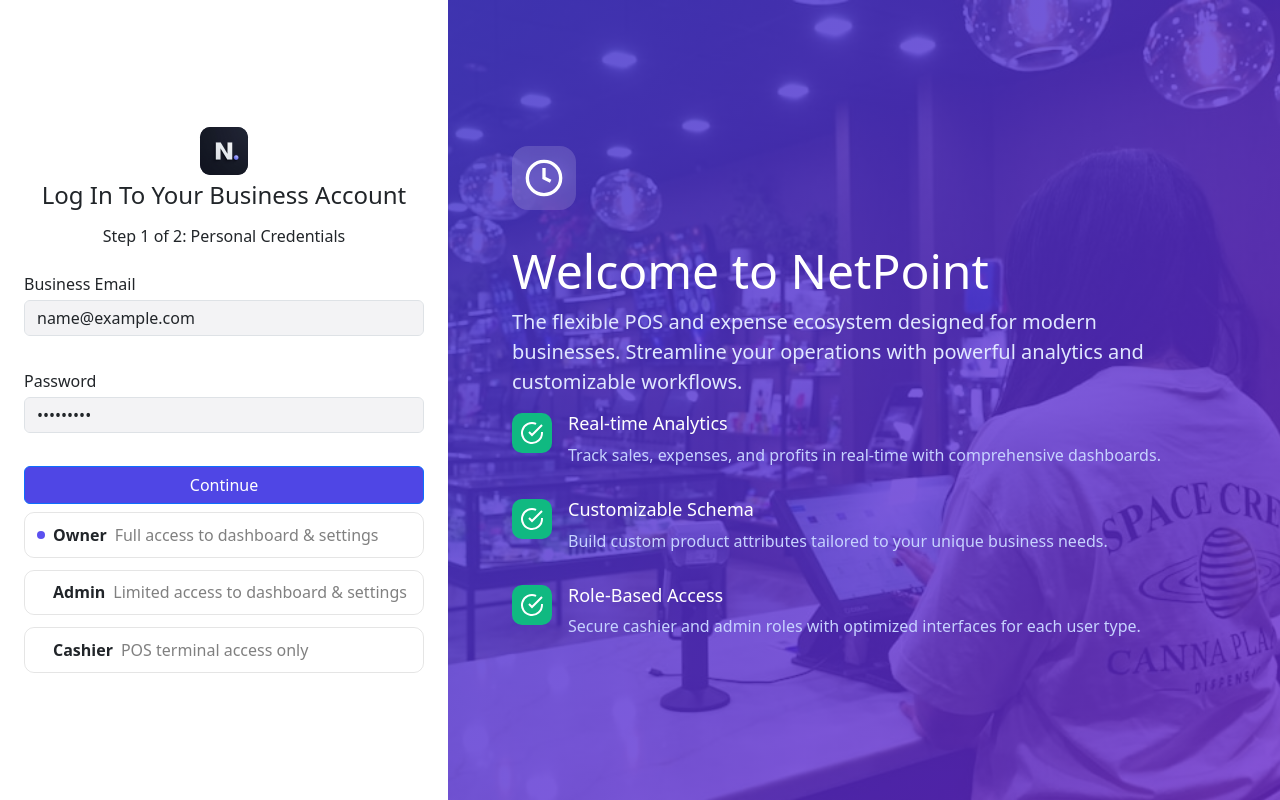
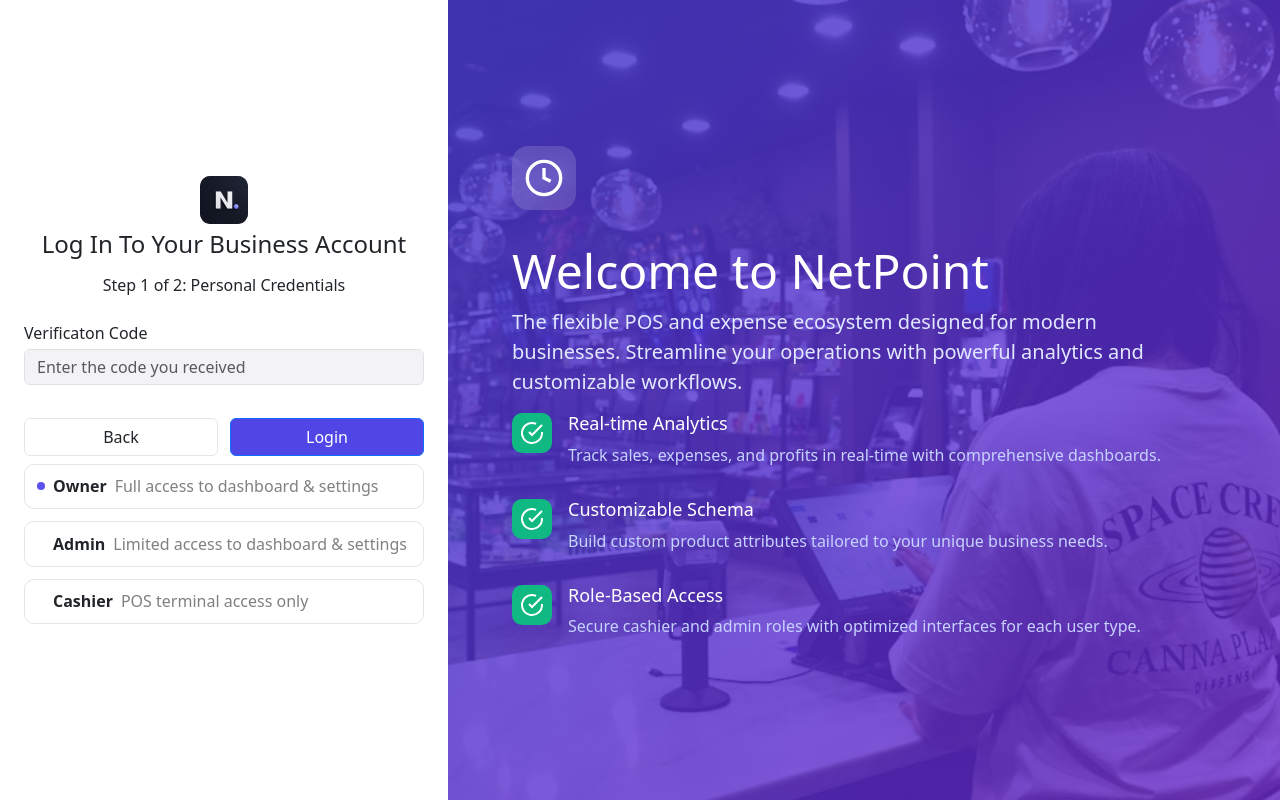
Before and after one commit to Nilo18/NetPoint-Front, an Angular app: page /login in a window 1280 px wide. Both pictures are taken after typing "name@example.com", "Sample123" into the empty fields and a click on the button "Continue". Built offline with nearby package versions, Linux system fonts and the light colour scheme.

Commit message:
Refactored login state management

```diff
--- a/src/app/app.routes.ts
+++ b/src/app/app.routes.ts
@@ -4,6 +4,7 @@ import { Signup } from './pages/signup/signup';
 import { Login } from './pages/login/login';
 import { ExpenseCalculator } from './pages/expense-calculator/expense-calculator';
 import { AdminDashboard } from './pages/admin-dashboard/admin-dashboard';
+import { NotFoundPage } from './pages/not-found-page/not-found-page';
 
 export const routes: Routes = [
     {path: "", component: Home},
@@ -11,4 +12,5 @@ export const routes: Routes = [
     {path: "login", component: Login},
     {path: "expenses", component: ExpenseCalculator},
     {path: "admin", component: AdminDashboard},
+    {path: "**", component: NotFoundPage}
 ];
--- a/src/app/components/admin-login-first-stage-form/admin-login-first-stage-form.html
+++ b/src/app/components/admin-login-first-stage-form/admin-login-first-stage-form.html
@@ -11,7 +11,7 @@
         <p class="error">{{ getError('password', loginForm) }}</p>
     </div>
     <div class="form__buttons">
-        @if (showNextStep()) {
+        @if (loginStateService.showLoginNextStep()) {
             <button class="form__prevbtn btn" (click)="setShowNextStep(false)">Back</button>
         }
         <button class="form__submitbtn btn btn-primary" type="submit">
--- a/src/app/components/admin-login-first-stage-form/admin-login-first-stage-form.ts
+++ b/src/app/components/admin-login-first-stage-form/admin-login-first-stage-form.ts
@@ -1,6 +1,7 @@
 import { Component, inject, signal, WritableSignal } from '@angular/core';
 import { FormBuilder, FormGroup, ReactiveFormsModule, Validators } from '@angular/forms';
 import { FormValidatorService } from '../../services/form-validator-service';
+import { LoginStateManagementService } from '../../services/login-state-management-service';
 
 @Component({
   selector: 'app-admin-login-first-stage-form',
@@ -12,16 +13,19 @@ export class AdminLoginFirstStageForm {
   loginForm!: FormGroup
   private fb = inject(FormBuilder)
   private formValidator = inject(FormValidatorService)
-  showNextStep: WritableSignal<boolean> = signal(false)
+  // showNextStep: WritableSignal<boolean> = signal(false)
+  public loginStateService = inject(LoginStateManagementService)
 
   ngOnInit() {
     // console.log(this.bannerFeatures)
     this.loginForm = this.fb.group({
       email: ['', [Validators.required, Validators.email]],
       password: ['', [Validators.required, Validators.minLength(8)]],
-      role: ['', [Validators.required]]
+      role: [this.loginStateService.role() || '', [Validators.required]]
     })
 
+    const saved = this.loginStateService.loginStageOneData()
+    this.loginForm.patchValue(saved)
     // this.loginFormStageTwo = this.fb.group({
     //   otpCode: ['', [Validators.required]]
     // })
@@ -29,7 +33,7 @@ export class AdminLoginFirstStageForm {
   }
 
   setShowNextStep(val: boolean) {
-    this.showNextStep.set(val)
+    this.loginStateService.setShowLoginNextStep(val)
     console.log('Set showNextStep to: ', val)
   }
 
@@ -41,14 +45,17 @@ export class AdminLoginFirstStageForm {
     if (this.loginForm.invalid) {
       this.loginForm.markAllAsTouched()
       console.log('The form is invalid.')
+      console.log(this.loginForm.value)
       // console.log(this.formValidator.getError('confirm_password', this.loginFormStageTwo))
       // return this.formValidator.getError('confirm_password', this.loginFormStageTwo)
       return
     }
 
-    if (!this.showNextStep()) {
-      this.setShowNextStep(true)
+    if (!this.loginStateService.showLoginNextStep()) {
+      this.loginStateService.setShowLoginNextStep(true)
+      this.loginStateService.setStageOneData(this.loginForm.value)
       console.log('Showing next step...')
+      console.log(this.loginForm.value)
       // return
     }
 
--- a/src/app/components/admin-login-second-stage-form/admin-login-second-stage-form.html
+++ b/src/app/components/admin-login-second-stage-form/admin-login-second-stage-form.html
@@ -1,10 +1,10 @@
 <form class="form__body" [formGroup]="loginFormStageTwo" (ngSubmit)="onFinalSubmit()">
     <div class="form__field-container">
-        <label for="owner_name">Your Name</label>
-        <input type="text" class="form-control" placeholder="Your Name">
+        <label for="owner_name">Verificaton Code</label>
+        <input type="text" class="form-control" placeholder="Enter the code you received">
         <p class="error">{{ getError('owner_name', loginFormStageTwo) }}</p>
     </div>
-    <div class="form__field-container">
+    <!-- <div class="form__field-container">
         <label for="owner_email">Your Email</label>
         <input type="email" class="form-control" placeholder="you@example.com"
         >
@@ -24,27 +24,27 @@
         placeholder="+1 555 555 5555"
         autocomplete="tel" >
         <p class="error">{{ getError('phone_number', loginFormStageTwo) }}</p>
-    </div>
+    </div> -->
     <div class="form__buttons">
         <!-- @if (showNextStep) { -->
-        <button class="login__prevbtn btn" (click)="setShowNextStep(false)"
+        <button class="form__prevbtn btn" (click)="setShowNextStep(false)"
         type="button">
             Back
         </button>
         <!-- } -->
         <button class="form__submitbtn btn btn-primary" type="submit"
-        [disabled]="requestSent() && !gotBackendError()"
-        [class.disabledBtn]="requestSent() && !gotBackendError()">
-            Create Account
+        [disabled]="loginStateService.requestSent() && !loginStateService.gotBackendLoginError()"
+        [class.disabledBtn]="loginStateService.requestSent() && !loginStateService.gotBackendLoginError()">
+            Login
         </button>
     </div>
-    @if (requestSent() && !gotBackendError()) {
+    @if (loginStateService.requestSent() && !loginStateService.gotBackendLoginError()) {
         <p class="loading">Processing...</p>
     }
 
-    @if (!requestSent() && gotBackendError()) {
+    @if (!loginStateService.requestSent() && loginStateService.gotBackendLoginError()) {
         <p class="error" style="word-break: break-all; line-height: normal;">
-            {{ gotBackendError() ? backendErrorMsg() : '' }}
+            {{ loginStateService.gotBackendLoginError() ? loginStateService.backendLoginErrorMsg() : '' }}
         </p>
     }
 </form>
--- a/src/app/components/admin-login-second-stage-form/admin-login-second-stage-form.ts
+++ b/src/app/components/admin-login-second-stage-form/admin-login-second-stage-form.ts
@@ -1,8 +1,9 @@
-import { Component, inject, signal, WritableSignal } from '@angular/core';
+import { Component, inject } from '@angular/core';
 import { FormBuilder, FormGroup, ReactiveFormsModule, Validators } from '@angular/forms';
 import { AuthService } from '../../services/auth-service';
 import { Router } from '@angular/router';
 import { FormValidatorService } from '../../services/form-validator-service';
+import { LoginStateManagementService } from '../../services/login-state-management-service';
 
 @Component({
   selector: 'app-admin-login-second-stage-form',
@@ -12,14 +13,11 @@ import { FormValidatorService } from '../../services/form-validator-service';
 })
 export class AdminLoginSecondStageForm {
   loginFormStageTwo!: FormGroup
-  showNextStep: WritableSignal<boolean> = signal(false)
-  gotBackendError = signal(false)
-  requestSent = signal(false)
-  backendErrorMsg = signal('')
   private fb = inject(FormBuilder)
   private authService = inject(AuthService)
   private router = inject(Router)
   private formValidator = inject(FormValidatorService)
+  public loginStateService = inject(LoginStateManagementService)
 
   ngOnInit() {
     this.loginFormStageTwo = this.fb.group({
@@ -28,7 +26,7 @@ export class AdminLoginSecondStageForm {
   }
 
   setShowNextStep(val: boolean) {
-    this.showNextStep.set(val)
+    this.loginStateService.setShowLoginNextStep(val)
     console.log('Set showNextStep to: ', val)
   }
 
@@ -39,9 +37,9 @@ export class AdminLoginSecondStageForm {
       return
     }
 
-    if (this.showNextStep()) {
-      this.requestSent.set(true)
-      this.gotBackendError.set(false)
+    if (this.loginStateService.showLoginNextStep()) {
+      this.loginStateService.setRequestSent(true)
+      this.loginStateService.setGotBackendLoginError(false)
       // const { confirm_password, ...payload } = this.loginForm.value
       // const finalFormValue = { ...payload, ...this.loginFormStageTwo.value }
       // console.log(finalFormValue)
@@ -55,26 +53,26 @@ export class AdminLoginSecondStageForm {
         console.log(error.error)
         console.log('catch block reached')
         console.log('error status:', error.status)
-        this.requestSent.set(false)
-        this.gotBackendError.set(true)
+        this.loginStateService.setRequestSent(false)
+        this.loginStateService.setGotBackendLoginError(true)
         switch (error.status) {
           case 400:
-            this.backendErrorMsg.set('Please make sure all fields are filled in correctly.')
+            this.loginStateService.setBackendLoginErrorMsg('Please make sure all fields are filled in correctly.')
             break;
           case 409:
-            this.backendErrorMsg.set('An account with this email already exists.')
+            this.loginStateService.setBackendLoginErrorMsg('An account with this email already exists.')
             break;
           case 500:
-            this.backendErrorMsg.set('Something went wrong on our end. Please try again later.')
+            this.loginStateService.setBackendLoginErrorMsg('Something went wrong on our end. Please try again later.')
             break;
           default:
-            this.backendErrorMsg.set('Something went wrong. Please try again.')
+            this.loginStateService.setBackendLoginErrorMsg('Something went wrong. Please try again.')
         }
         // this.cdr.detectChanges()
-        console.log('requestSent:', this.requestSent)
-        console.log('gotBackendError:', this.gotBackendError)
-        console.log('backendErrorMsg:', this.backendErrorMsg)
-        console.log(this.backendErrorMsg)
+        console.log('requestSent:', this.loginStateService.requestSent())
+        console.log('gotBackendError:', this.loginStateService.gotBackendLoginError())
+        console.log('backendErrorMsg:', this.loginStateService.backendLoginErrorMsg())
+        console.log(this.loginStateService.backendLoginErrorMsg())
       }
     }
   }
--- a/src/app/pages/login/login.html
+++ b/src/app/pages/login/login.html
@@ -17,7 +17,7 @@
             @if (checkboxValues.cashier()) {
                 <app-cashier-login-form></app-cashier-login-form>
             } @else {
-                @if (!showNextStep()) {
+                @if (!loginStateService.showLoginNextStep()) {
                     <app-admin-login-first-stage-form></app-admin-login-first-stage-form>
                 } @else {
                     <app-admin-login-second-stage-form></app-admin-login-second-stage-form>
--- a/src/app/pages/login/login.ts
+++ b/src/app/pages/login/login.ts
@@ -7,6 +7,7 @@ import { AuthBanner } from '../../components/auth-banner/auth-banner';
 import { CashierLoginForm } from '../../components/cashier-login-form/cashier-login-form';
 import { AdminLoginFirstStageForm } from '../../components/admin-login-first-stage-form/admin-login-first-stage-form';
 import { AdminLoginSecondStageForm } from '../../components/admin-login-second-stage-form/admin-login-second-stage-form';
+import { LoginStateManagementService } from '../../services/login-state-management-service';
 
 @Component({
   selector: 'app-login',
@@ -21,15 +22,7 @@ import { AdminLoginSecondStageForm } from '../../components/admin-login-second-s
 })
 export class Login {
   showNextStep: WritableSignal<boolean> = signal(false)
-  loginForm!: FormGroup
-  loginFormStageTwo!: FormGroup
-  gotBackendError = signal(false)
-  requestSent = signal(false)
-  backendErrorMsg = signal('')
-  private formValidator = inject(FormValidatorService)
-  private fb = inject(FormBuilder)
-  private authService = inject(AuthService)
-  private router = inject(Router)
+  public loginStateService = inject(LoginStateManagementService)
 
   checkboxValues = {
     owner: signal(true),
@@ -38,16 +31,7 @@ export class Login {
   }
 
   ngOnInit() {
-    this.loginForm = this.fb.group({
-      email: ['', [Validators.required, Validators.email]],
-      password: ['', [Validators.required, Validators.minLength(8)]],
-      role: ['', [Validators.required]]
-    })
 
-    this.loginFormStageTwo = this.fb.group({
-      otpCode: ['', [Validators.required]]
-    })
-    // console.log(this.email)
   }
 
   setCheckboxValue(field: string) {
@@ -56,101 +40,33 @@ export class Login {
 
     if (stdField === 'owner') {
       this.checkboxValues.owner.set(true)
+      this.loginStateService.setRole(stdField)
       this.checkboxValues.admin.set(false)
       this.checkboxValues.cashier.set(false)
     }
 
     if (stdField === 'admin') {
       this.checkboxValues.admin.set(true)
+      this.loginStateService.setRole(stdField)
       this.checkboxValues.owner.set(false)
       this.checkboxValues.cashier.set(false)
     }
 
     if (stdField === 'cashier') {
       this.checkboxValues.cashier.set(true)
+      this.loginStateService.setRole(stdField)
       this.checkboxValues.admin.set(false)
       this.checkboxValues.owner.set(false)
     }
   }
 
   setShowNextStep(val: boolean) {
-    this.showNextStep.set(val)
+    this.loginStateService.setShowLoginNextStep(val)
+    // this.showNextStep.set(val)
     console.log('Set showNextStep to: ', val)
   }
 
-  get email() {
-    return this.loginForm.value.email
-  }
-
-  getError(field: string, form: FormGroup) {
-    return this.formValidator.getError(field, form)
-  }
-
-  onSubmit() {
-    if (this.loginForm.invalid) {
-      this.loginForm.markAllAsTouched()
-      console.log('The form is invalid.')
-      console.log(this.formValidator.getError('confirm_password', this.loginFormStageTwo))
-      return this.formValidator.getError('confirm_password', this.loginFormStageTwo)
-    }
-
-    if (!this.showNextStep()) {
-      this.setShowNextStep(true)
-      console.log('Showing next step...')
-      // return
-    }
-
-    return
-    // else {
-    //   console.log(this.signupForm.value)
-    //   // return
-    // }
-  }
-
-  async onFinalSubmit() {
-    if (this.loginFormStageTwo.invalid) {
-      this.loginFormStageTwo.markAllAsTouched()
-      console.log('The form is invalid.')
-      return
-    }
-
-    if (this.showNextStep()) {
-      this.requestSent.set(true)
-      this.gotBackendError.set(false)
-      const { confirm_password, ...payload } = this.loginForm.value
-      const finalFormValue = { ...payload, ...this.loginFormStageTwo.value }
-      console.log(finalFormValue)
-      // return
-      try {
-        const res = await this.authService.signup(finalFormValue)
-        localStorage.setItem('net_token', res)
-        this.router.navigate(['/admin'])
-      } catch (error: any) {
-        console.log(error)
-        console.log(error.error)
-        console.log('catch block reached')
-        console.log('error status:', error.status)
-        this.requestSent.set(false)
-        this.gotBackendError.set(true)
-        switch (error.status) {
-          case 400:
-            this.backendErrorMsg.set('Please make sure all fields are filled in correctly.')
-            break;
-          case 409:
-            this.backendErrorMsg.set('An account with this email already exists.')
-            break;
-          case 500:
-            this.backendErrorMsg.set('Something went wrong on our end. Please try again later.')
-            break;
-          default:
-            this.backendErrorMsg.set('Something went wrong. Please try again.')
-        }
-        // this.cdr.detectChanges()
-        console.log('requestSent:', this.requestSent)
-        console.log('gotBackendError:', this.gotBackendError)
-        console.log('backendErrorMsg:', this.backendErrorMsg)
-        console.log(this.backendErrorMsg)
-      }
-    }
-  }
+  // getError(field: string, form: FormGroup) {
+  //   return this.formValidator.getError(field, form)
+  // }
 }
--- /dev/null
+++ b/src/app/pages/not-found-page/not-found-page.html
@@ -0,0 +1 @@
+<p>not-found-page works!</p>
--- /dev/null
+++ b/src/app/services/login-state-management-service.ts
@@ -0,0 +1,49 @@
+import { Injectable, signal, WritableSignal } from '@angular/core';
+
+@Injectable({
+  providedIn: 'root',
+})
+export class LoginStateManagementService {
+  private _showLoginNextStep: WritableSignal<boolean> = signal(false)
+  readonly showLoginNextStep = this._showLoginNextStep.asReadonly()
+  private _gotBackendLoginError = signal(false)
+  readonly gotBackendLoginError = this._gotBackendLoginError.asReadonly()
+  private _requestSent = signal(false)
+  readonly requestSent = this._requestSent.asReadonly()
+  private _backendLoginErrorMsg = signal('')
+  readonly backendLoginErrorMsg = this._backendLoginErrorMsg.asReadonly()
+  private _role = signal('owner')
+  readonly role = this._role.asReadonly()
+  private _loginStageOneData = signal<any | null>(null)
+  readonly loginStageOneData = this._loginStageOneData.asReadonly()
+
+  setShowLoginNextStep(val: boolean) {
+    this._showLoginNextStep.set(val)
+    console.log('Set showNextStep to: ', val)
+  }
+
+  setGotBackendLoginError(val: boolean) {
+    this._gotBackendLoginError.set(val)
+    console.log('Set gotBackendLoginError to: ', val)
+  }
+
+  setRequestSent(val: boolean) {
+    this._requestSent.set(val)
+    console.log('Set requestSent to: ', val)
+  }
+
+  setBackendLoginErrorMsg(val: string) {
+    this._backendLoginErrorMsg.set(val)
+    console.log('Set backendLoginErrorMsg to: ', val)
+  }
+
+  setRole(val: string) {
+    this._role.set(val)
+    console.log('Set role to: ', val)
+  }
+
+  setStageOneData(val: any) {
+    this._loginStageOneData.set(val)
+    console.log('Set stageOneData to: ', val)
+  }
+}
```
Also changed, not shown: src/app/pages/not-found-page/not-found-page.ts (added, +11 -0 lines), src/app/pages/not-found-page/not-found-page.scss (added), 2 other files (tests, documents, lock files or other folders).
